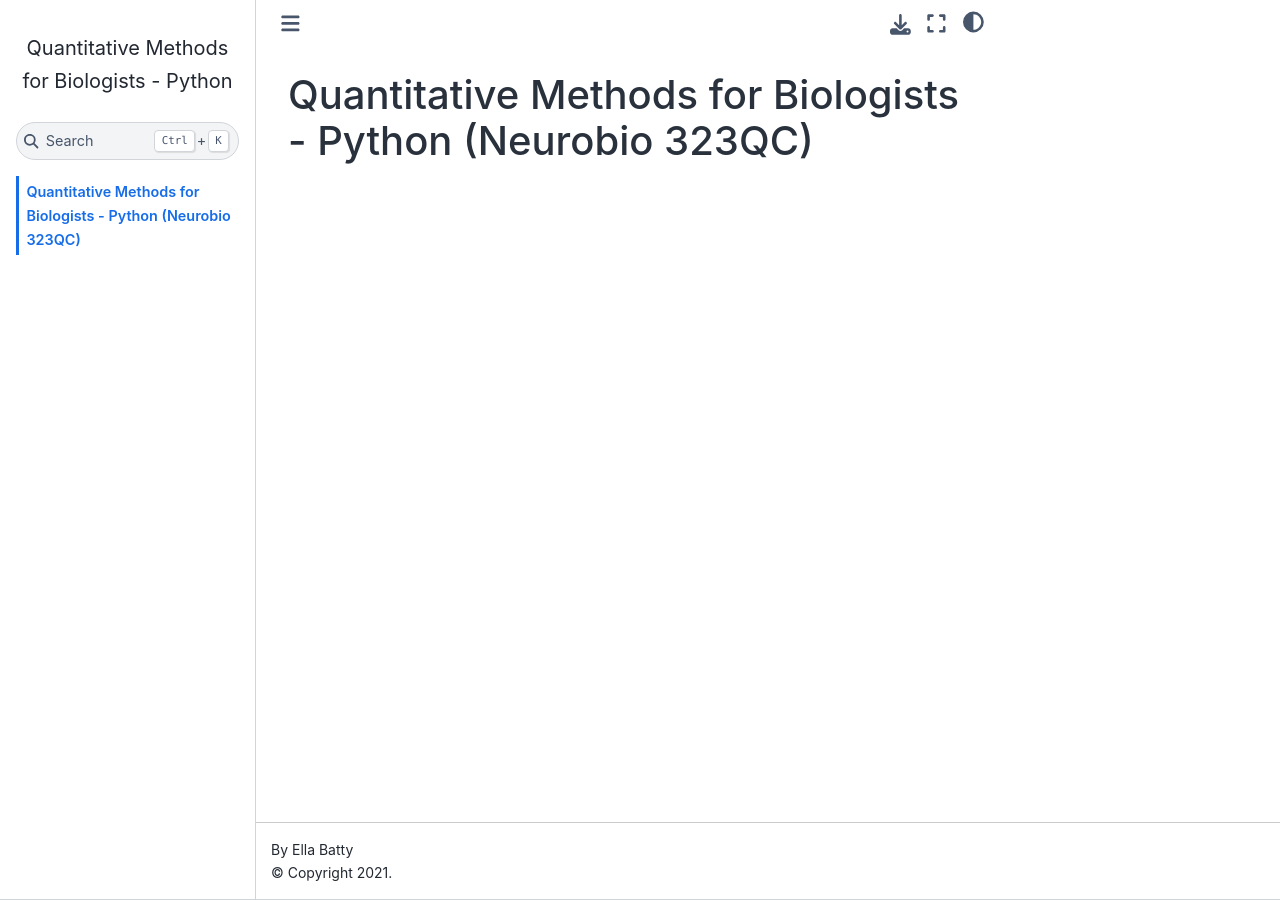
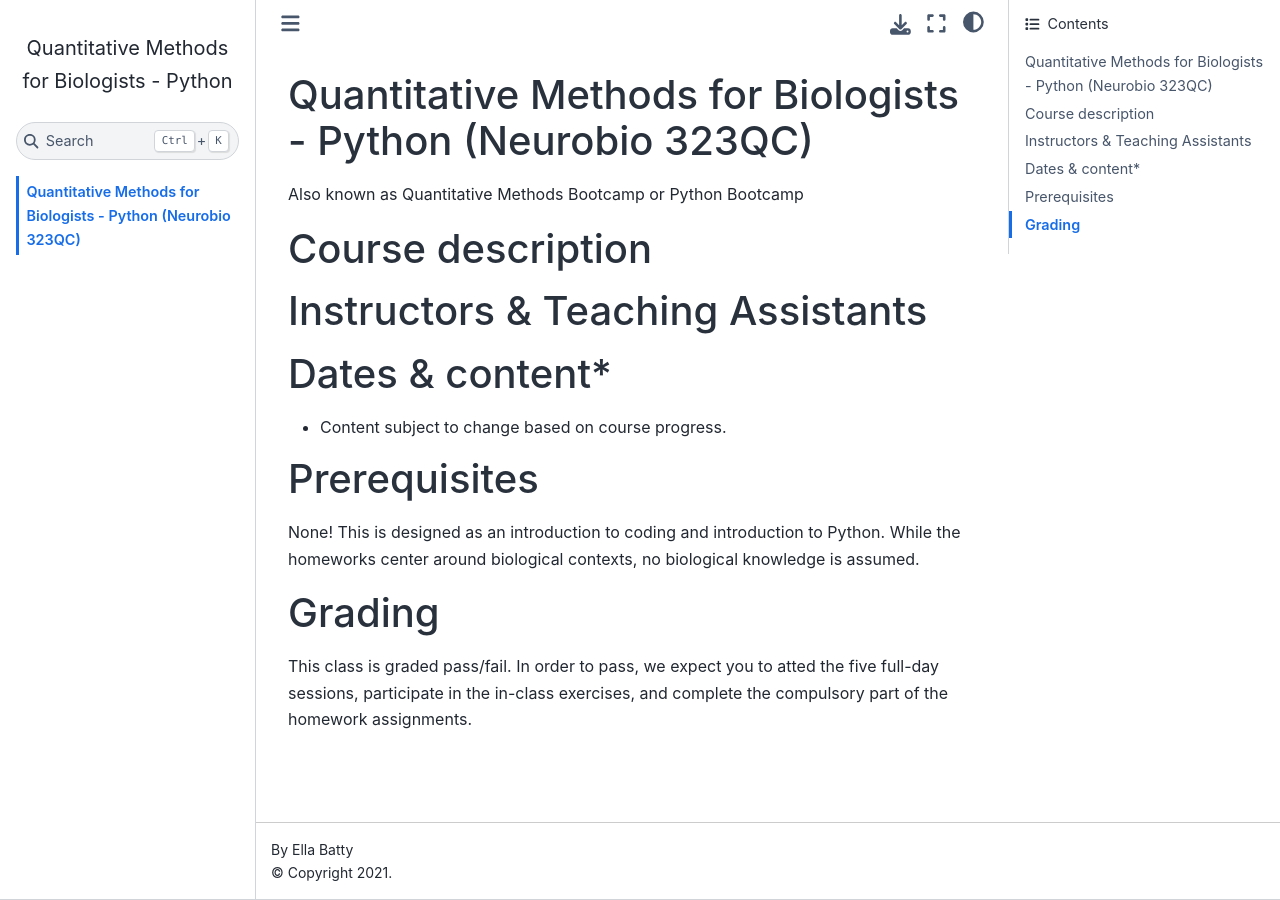
Before and after one commit to QMBC-Python/QMBC-Python.github.io, a Jupyter Book: the page built from syllabus.md, in a window 1280 px wide. Built offline with Jupyter Book 1.0.4 settings and Sphinx 7.4.7 and the Sphinx Book theme 1.1.4, drawn with Linux system fonts in a browser that asks for light colours.

Commit message:
Update syllabus.md

```diff
--- a/syllabus.md
+++ b/syllabus.md
@@ -1 +1,19 @@
 # Quantitative Methods for Biologists - Python (Neurobio 323QC)
+Also known as Quantitative Methods Bootcamp or Python Bootcamp
+
+# Course description
+
+
+# Instructors & Teaching Assistants
+
+
+
+# Dates & content*
+* Content subject to change based on course progress.
+
+
+# Prerequisites
+None! This is designed as an introduction to coding and introduction to Python. While the homeworks center around biological contexts, no biological knowledge is assumed.
+
+# Grading
+This class is graded pass/fail. In order to pass, we expect you to atted the five full-day sessions, participate in the in-class exercises, and complete the compulsory part of the homework assignments.
```
